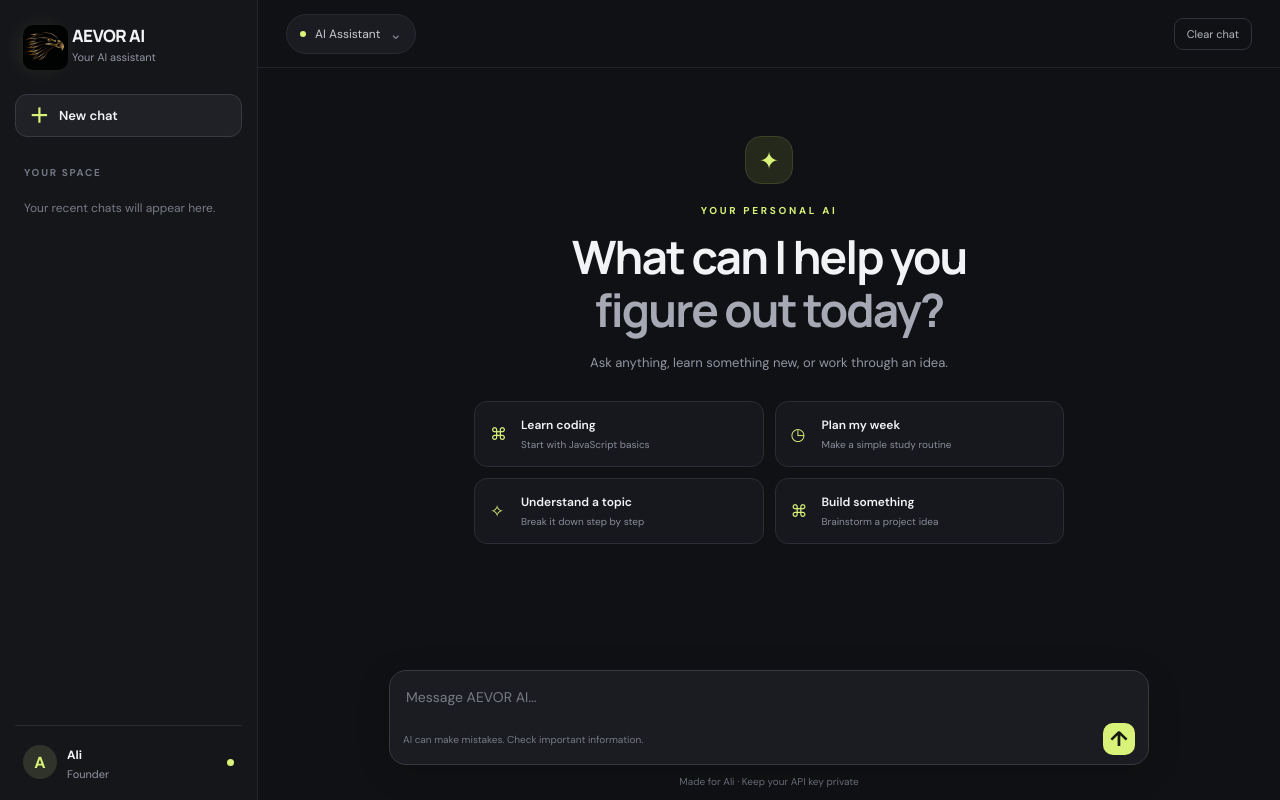
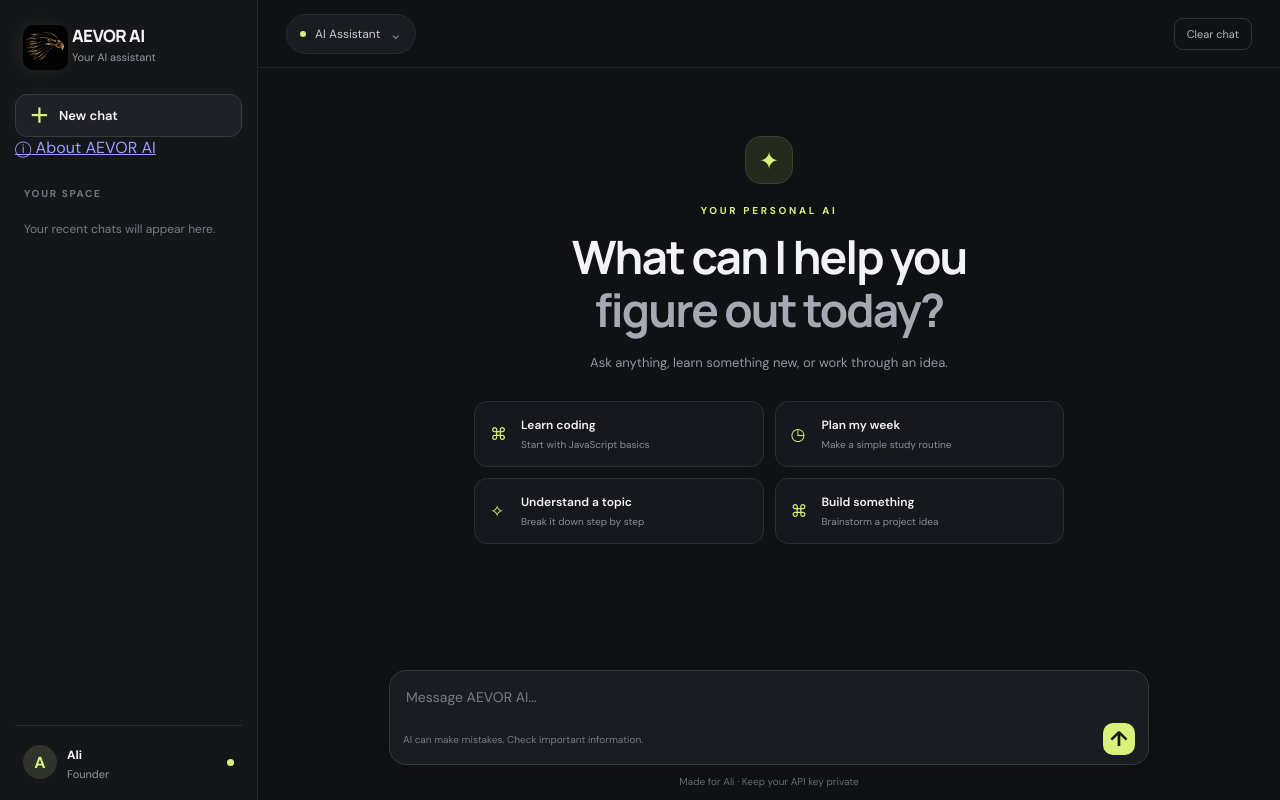
Before and after one commit to bazarioofficial39-sys/aevor-ai, a website: page index.html in a window 1280 px wide. Drawn offline with Linux system fonts and the light colour scheme.

Commit message:
Update index.html

```diff
--- a/index.html
+++ b/index.html
@@ -23,7 +23,9 @@
       <button class="new-chat" id="newChat">
         <span>＋</span> New chat
       </button>
-
+      <a href="/about.html" class="about-link">
+    <span>ⓘ</span> About AEVOR AI
+</a>
       <div class="side-label">YOUR SPACE</div>
       <div class="history" id="history">
         <div class="history-empty">Your recent chats will appear here.</div>
```
